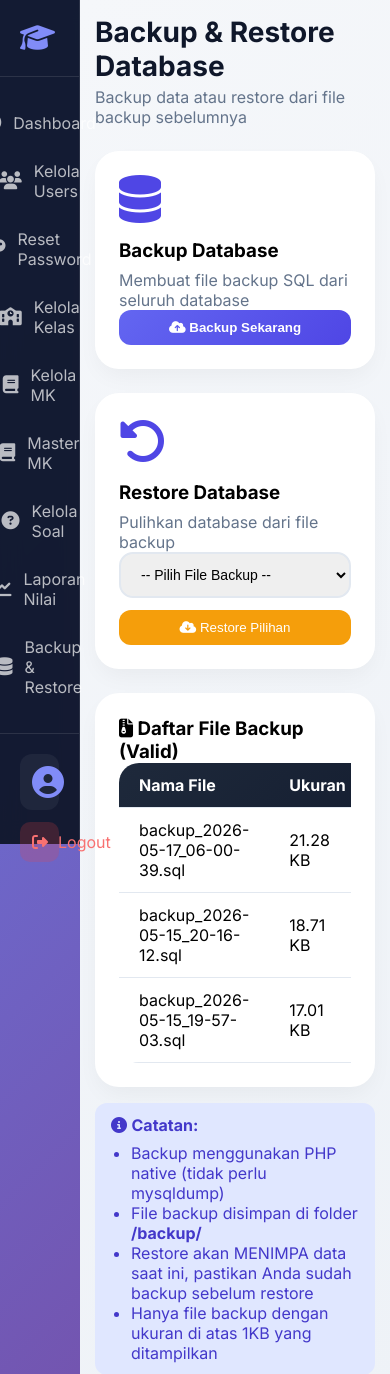
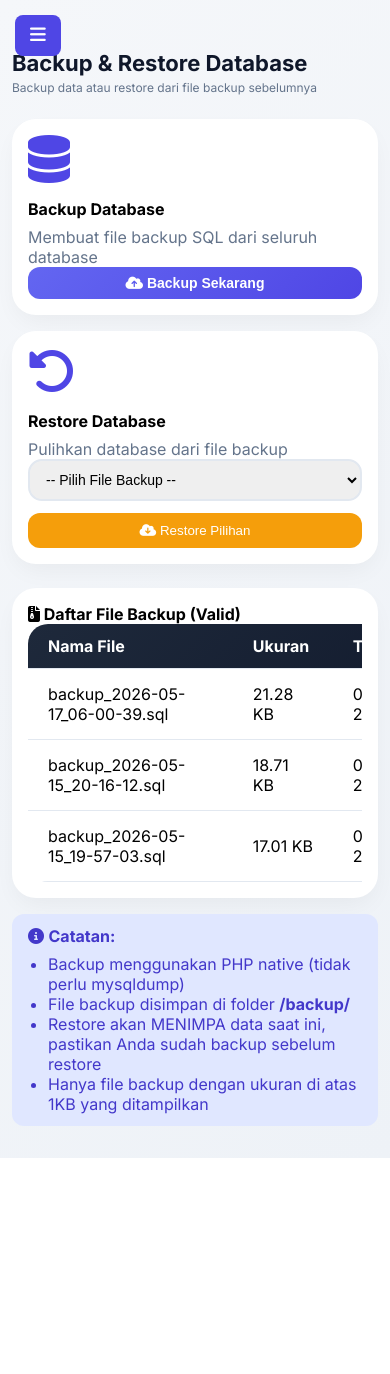
Before and after one commit to azissky-dos/ujian_sistem, a PHP site: page /admin/backup/index.php in a window 390 px wide. Shown: the top 1374 px of the page. After the commit the page ends 1158 px from the top, so only its background shows below. Run offline with PHP 8.4, Linux system fonts and the light colour scheme; a user stored in the database is signed in.

Commit message:
initial update header dan footer

```diff
--- a/includes/footer.php
+++ b/includes/footer.php
@@ -1,12 +1,50 @@
 <?php
 // includes/footer.php
-// ======================================================
-// FOOTER - PENUTUP HTML
-// ======================================================
 ?>
         </div>
     </main>
 </div>
+
+<?php if (isset($_SESSION['user_id'])): ?>
+<!-- Tombol Hamburger Menu (untuk mobile) -->
+<button class="menu-toggle" id="menuToggle" style="display:none;">
+    <i class="fas fa-bars"></i>
+</button>
+<div class="sidebar-overlay" id="sidebarOverlay"></div>
+
+<script>
+function checkMobile() {
+    if (window.innerWidth <= 768) {
+        document.getElementById('menuToggle').style.display = 'block';
+    } else {
+        document.getElementById('menuToggle').style.display = 'none';
+        document.querySelector('.sidebar')?.classList.remove('show');
+        document.getElementById('sidebarOverlay')?.classList.remove('show');
+    }
+}
+
+const menuBtn = document.getElementById('menuToggle');
+const overlay = document.getElementById('sidebarOverlay');
+
+if (menuBtn) {
+    menuBtn.addEventListener('click', function() {
+        document.querySelector('.sidebar').classList.toggle('show');
+        overlay.classList.toggle('show');
+    });
+}
+
+if (overlay) {
+    overlay.addEventListener('click', function() {
+        document.querySelector('.sidebar').classList.remove('show');
+        this.classList.remove('show');
+    });
+}
+
+window.addEventListener('load', checkMobile);
+window.addEventListener('resize', checkMobile);
+</script>
+<?php endif; ?>
+
 <script src="https://code.jquery.com/jquery-3.6.0.min.js"></script>
 </body>
 </html>
--- a/includes/header.php
+++ b/includes/header.php
@@ -1,14 +1,11 @@
 <?php
 // includes/header.php
-// ======================================================
-// HEADER DENGAN CSS INTERNAL (PASTI RAPIH DI MANA SAJA)
-// ======================================================
 ?>
 <!DOCTYPE html>
 <html lang="id">
 <head>
     <meta charset="UTF-8">
-    <meta name="viewport" content="width=device-width, initial-scale=1.0">
+    <meta name="viewport" content="width=device-width, initial-scale=1.0, user-scalable=yes">
     <title>Aplikasi Ujian Online</title>
     <link href="https://fonts.googleapis.com/css2?family=Inter:wght@300;400;500;600;700;800&display=swap" rel="stylesheet">
     <link rel="stylesheet" href="https://cdnjs.cloudflare.com/ajax/libs/font-awesome/6.5.1/css/all.min.css">
@@ -31,6 +28,7 @@
             background: rgba(15, 23, 42, 0.95); backdrop-filter: blur(10px);
             border-right: 1px solid rgba(255,255,255,0.1);
             display: flex; flex-direction: column; z-index: 100;
+            transition: left 0.3s ease;
         }
 
         .sidebar-header { padding: 24px 20px; border-bottom: 1px solid rgba(255,255,255,0.1); }
@@ -39,7 +37,7 @@
         .logo i { color: #818cf8; font-size: 28px; }
         .logo .dot { color: #818cf8; }
 
-        .sidebar-nav { flex: 1; padding: 20px 0; }
+        .sidebar-nav { flex: 1; padding: 20px 0; overflow-y: auto; }
 
         .nav-item {
             display: flex; align-items: center; gap: 12px; padding: 12px 20px;
@@ -48,6 +46,7 @@
         }
         .nav-item i { width: 24px; font-size: 18px; }
         .nav-item:hover { background: rgba(129,140,248,0.2); color: white; }
+        .nav-item.active { background: linear-gradient(135deg, #818cf8, #4f46e5); color: white; }
 
         .sidebar-footer { padding: 20px; border-top: 1px solid rgba(255,255,255,0.1); }
 
@@ -76,6 +75,22 @@
             min-height: 100vh;
         }
 
+        /* ========== BUTTONS ========== */
+        .btn-primary {
+            background: linear-gradient(135deg, #6366f1, #4f46e5); border: none;
+            padding: 10px 20px; border-radius: 12px; color: white; font-weight: 600;
+            cursor: pointer; text-decoration: none; display: inline-block;
+            transition: all 0.3s ease;
+        }
+        .btn-primary:hover { transform: scale(1.02); box-shadow: 0 10px 20px -5px rgba(99,102,241,0.4); }
+
+        .btn-outline {
+            background: transparent; border: 2px solid #6366f1; color: #4f46e5;
+            padding: 8px 18px; border-radius: 12px; text-decoration: none; display: inline-block;
+            transition: all 0.3s ease;
+        }
+        .btn-outline:hover { background: #6366f1; color: white; }
+
         /* ========== CARDS ========== */
         .card-modern {
             background: white; border-radius: 24px; padding: 24px;
@@ -83,20 +98,6 @@
             transition: transform 0.2s ease;
         }
         .card-modern:hover { transform: translateY(-2px); }
-
-        /* ========== BUTTONS ========== */
-        .btn-primary {
-            background: linear-gradient(135deg, #6366f1, #4f46e5); border: none;
-            padding: 10px 20px; border-radius: 12px; color: white; font-weight: 600;
-            cursor: pointer; text-decoration: none; display: inline-block;
-        }
-        .btn-primary:hover { transform: scale(1.02); box-shadow: 0 10px 20px -5px rgba(99,102,241,0.4); }
-
-        .btn-outline {
-            background: transparent; border: 2px solid #6366f1; color: #4f46e5;
-            padding: 8px 18px; border-radius: 12px; text-decoration: none; display: inline-block;
-        }
-        .btn-outline:hover { background: #6366f1; color: white; }
 
         /* ========== FORM ========== */
         .form-group { margin-bottom: 20px; }
@@ -114,7 +115,7 @@
         .table-modern th, .table-modern td { padding: 12px 20px; text-align: left; border-bottom: 1px solid #e2e8f0; }
         .table-modern tr:hover td { background: #f8fafc; }
 
-        /* ========== DASHBOARD STATS ========== */
+        /* ========== DASHBOARD ========== */
         .dashboard-grid { display: grid; grid-template-columns: repeat(auto-fit, minmax(280px, 1fr)); gap: 24px; margin-top: 24px; }
 
         .stat-card {
@@ -146,6 +147,7 @@
         .auth-container {
             display: flex; justify-content: center; align-items: center;
             min-height: 100vh; background: linear-gradient(135deg, #667eea 0%, #764ba2 100%);
+            padding: 20px;
         }
         .auth-card {
             background: white; border-radius: 32px; padding: 40px;
@@ -158,13 +160,159 @@
         .auth-footer { text-align: center; margin-top: 24px; padding-top: 16px; border-top: 1px solid #e2e8f0; }
         .auth-footer a { color: #4f46e5; text-decoration: none; }
 
-        /* ========== RESPONSIVE ========== */
+        /* ========== UJIAN ========== */
+        .ujian-header {
+            background: linear-gradient(135deg, #1e293b, #0f172a);
+            border-radius: 20px;
+            padding: 20px 24px;
+            margin-bottom: 24px;
+            display: flex;
+            justify-content: space-between;
+            align-items: center;
+            color: white;
+            flex-wrap: wrap;
+            gap: 10px;
+        }
+        .timer-box {
+            background: rgba(255,255,255,0.1);
+            padding: 10px 20px;
+            border-radius: 40px;
+            font-family: monospace;
+            font-size: 24px;
+            font-weight: 700;
+        }
+        .warning-box {
+            background: rgba(245,158,11,0.2);
+            padding: 8px 16px;
+            border-radius: 40px;
+            color: #fbbf24;
+            font-size: 14px;
+        }
+        .soal-card {
+            background: white;
+            border-radius: 20px;
+            padding: 24px;
+            margin-bottom: 20px;
+        }
+        .soal-number {
+            background: #4f46e5;
+            color: white;
+            width: 32px;
+            height: 32px;
+            border-radius: 10px;
+            display: inline-flex;
+            align-items: center;
+            justify-content: center;
+            font-weight: 700;
+            margin-right: 12px;
+        }
+        .radio-group {
+            margin: 12px 0 0 20px;
+        }
+        .radio-group label {
+            margin-left: 8px;
+            margin-right: 20px;
+            cursor: pointer;
+        }
+
+        /* ========== BADGE ========== */
+        .badge { padding: 4px 12px; border-radius: 20px; font-size: 12px; font-weight: 600; }
+        .badge-danger { background: #fee2e2; color: #dc2626; }
+        .badge-warning { background: #fed7aa; color: #ea580c; }
+        .badge-success { background: #dcfce7; color: #16a34a; }
+
+        /* ========== RESPONSIVE DESIGN ========== */
+
+        /* Tablet (max-width: 1024px) */
+        @media (max-width: 1024px) {
+            .sidebar { width: 240px; }
+            .main-content.with-sidebar { margin-left: 240px; }
+            .content-container { padding: 20px; }
+            .dashboard-grid, .menu-grid { gap: 16px; }
+            .stat-card { padding: 16px; }
+            .stat-info h3 { font-size: 24px; }
+        }
+
+        /* Mobile Landscape (max-width: 768px) */
         @media (max-width: 768px) {
-            .sidebar { width: 80px; }
-            .sidebar .logo span, .sidebar .nav-item span, .sidebar .user-info div, .logout-btn span { display: none; }
-            .sidebar .nav-item { justify-content: center; }
-            .main-content.with-sidebar { margin-left: 80px; }
-            .content-container { padding: 15px; }
+            .sidebar {
+                position: fixed;
+                left: -280px;
+                top: 0;
+                width: 280px;
+                height: 100vh;
+                z-index: 1000;
+            }
+            .sidebar.show { left: 0; }
+
+            .main-content.with-sidebar { margin-left: 0; }
+
+            .menu-toggle {
+                display: block;
+                position: fixed;
+                top: 15px;
+                left: 15px;
+                z-index: 1001;
+                background: #4f46e5;
+                color: white;
+                border: none;
+                padding: 10px 15px;
+                border-radius: 8px;
+                cursor: pointer;
+                font-size: 18px;
+            }
+
+            .sidebar-overlay {
+                display: none;
+                position: fixed;
+                top: 0;
+                left: 0;
+                width: 100%;
+                height: 100%;
+                background: rgba(0,0,0,0.5);
+                z-index: 999;
+            }
+            .sidebar-overlay.show { display: block; }
+
+            .content-container { padding: 60px 15px 15px 15px; }
+
+            .dashboard-grid, .menu-grid { grid-template-columns: 1fr; }
+
+            .stat-card { padding: 16px; }
+            .stat-info h3 { font-size: 28px; }
+
+            .card-modern { overflow-x: auto; }
+            .table-modern { min-width: 600px; }
+
+            .form-control, .btn-primary, .btn-outline { font-size: 16px; }
+
+            .auth-card { padding: 24px; margin: 15px; }
+            .auth-header h2 { font-size: 20px; }
+
+            .ujian-header { flex-direction: column; text-align: center; }
+            .timer-box { font-size: 20px; }
+        }
+
+        /* Mobile Portrait (max-width: 480px) */
+        @media (max-width: 480px) {
+            .content-container { padding: 50px 12px 12px 12px; }
+
+            .page-title { font-size: 22px; }
+            .page-subtitle { font-size: 12px; }
+
+            .stat-card { padding: 12px; }
+            .stat-info h3 { font-size: 22px; }
+            .stat-info p { font-size: 12px; }
+            .stat-icon { width: 45px; height: 45px; }
+            .stat-icon i { font-size: 20px; }
+
+            .card-modern { padding: 16px; }
+            .card-modern h3 { font-size: 16px; }
+
+            .btn-primary, .btn-outline { padding: 8px 16px; font-size: 14px; }
+
+            .form-group label { font-size: 13px; }
+            .form-control { padding: 10px 12px; font-size: 14px; }
         }
     </style>
 </head>
```
